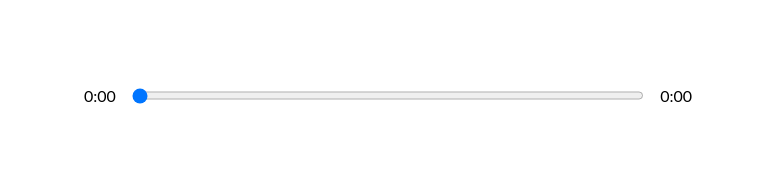
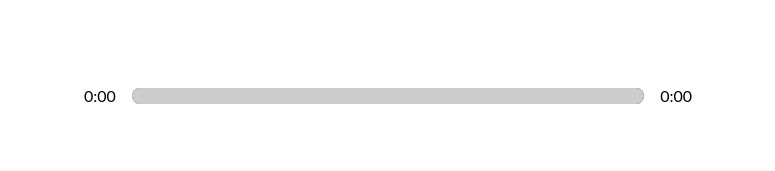
Before and after one commit to shallihan/react-music-player, a React (Create React App) app: page / in a window 1280 px wide. Shown: the part 490-661 px from the top of the page, without its empty margins (252-1027 px from the left). Built offline with nearby package versions, Linux system fonts and the light colour scheme; the HTML template or start-up script is replaced by a standard one.

Commit message:
customising input slider

```diff
--- a/src/App.js
+++ b/src/App.js
@@ -3,7 +3,7 @@
 import Song from './components/Song';
 import Library from './components/Library';
 import Navigation from './components/Navigation';
-import data from './util';
+import data from './data';
 
 import "./styles/app.scss";
 
@@ -11,19 +11,28 @@
    // References
   const audioReference = useRef(null);
   // State
-  const [songs, setSongs] = useState(data());
-  const [currentSong, setCurrentSong] = useState(songs[0]);
+  const [ songs, setSongs ] = useState(data());
+  const [ currentSong, setCurrentSong ] = useState(songs[0]);
   const [ isPlaying, setIsPlaying ] = useState(false);
   const [ libraryStatus, setLibraryStatus ] = useState(false);
   const [ songInfo, setSongInfo ] = useState({
     currentTime: 0,
-    duration: 0
+    duration: 0,
+    animationPercentage: 0
   });
 
   const timeUpdateHandler = (e) => {
     const current = e.target.currentTime;
     const duration = e.target.duration;
-    setSongInfo({ ...songInfo, currentTime: current, duration: duration});
+    // Calculate animation percentage
+    const roundedCurrent = Math.round(current);
+    const roundedDuration = Math.round(duration);
+    const animation = Math.round((roundedCurrent / roundedDuration) * 100);
+    setSongInfo({
+      ...songInfo,
+      currentTime: current,
+      duration: duration,
+      animationPercentage: animation});
   }
 
   return (
--- a/src/components/LibrarySong.js
+++ b/src/components/LibrarySong.js
@@ -1,4 +1,5 @@
 import React from 'react';
+import { playAudio } from '../util';
 
 const LibrarySong = ({ song, songs, setCurrentSong, audioReference, isPlaying, setSongs, id}) => {
 
@@ -21,16 +22,8 @@
         setSongs(newSongs);
 
         // Check if the song is playing
-        if(isPlaying) {
-            const playPromise = audioReference.current.play();
-            if (playPromise !== undefined) {
-                playPromise.then((audio) => {
-                    audioReference.current.play();
-                })
-            }
-        }
+        playAudio(isPlaying, audioReference);
     };
-
     return (
         <div
             onClick={songSelectHandler}
--- a/src/components/Player.js
+++ b/src/components/Player.js
@@ -1,6 +1,7 @@
 import React, { useEffect } from 'react';
 import { FontAwesomeIcon } from "@fortawesome/react-fontawesome";
 import { faPlay, faPause, faAngleLeft, faAngleRight } from "@fortawesome/free-solid-svg-icons";
+import { playAudio } from '../util';
 
 const Player = ({ songs, setSongs, setCurrentSong, currentSong, isPlaying, setIsPlaying, audioReference, songInfo, setSongInfo }) => {
     // Event handlers
@@ -51,23 +52,33 @@
         if(direction === 'skip-back') {
             if((currentIndex - 1) % songs.length === -1) {
                 setCurrentSong(songs[songs.length -1]);
+                playAudio(isPlaying, audioReference);
                 return;
             }
             setCurrentSong(songs[(currentIndex - 1) % songs.length]);
         }
+        playAudio(isPlaying, audioReference);
+    };
+
+    // Add styles
+    const trackAnim =  {
+        transform: `translateX(${songInfo.animationPercentage}%)`
     };
 
     return (
         <div className="player">
             <div className="time-control">
                 <p>{getTime(songInfo.currentTime)}</p>
+                <div style={{ background: `linear-gradient(to right, ${currentSong.color[0]},${currentSong.color[1]})`, }} className="track">
                     <input
                         type="range"
                         min={0}
-                    max={songInfo.duration}
+                        max={songInfo.duration || 0}
                         value={songInfo.currentTime}
                         onChange={dragHandler}
                     />
+                    <div style={trackAnim} className="animate-track"></div>
+                </div>
                 <p>{getTime(songInfo.duration || 0)}</p>
             </div>
             <div className="play-control">
--- /dev/null
+++ b/src/data.js
@@ -0,0 +1,89 @@
+import { v4 as uuidv4 }  from "uuid";
+
+const chillHop = () => {
+    return [
+        {
+            name: "Going Back",
+            artist: "Swørn",
+            cover: "https://chillhop.com/wp-content/uploads/2020/10/737bb830d34592344eb4a2a1d2c006cdbfc811d9-1024x1024.jpg",
+            color: ['#345561', '#2F3C5E'],
+            audio: "https://mp3.chillhop.com/serve.php/?mp3=10310",
+            id: uuidv4(),
+            active: true
+        },
+        {
+            name: "Blur",
+            artist: "Arbour, G Mills",
+            cover: "https://chillhop.com/wp-content/uploads/2020/05/be399329e137d6d507393565bacd8e9193c44b07-1024x1024.jpg",
+            color: ['#3E1F43', '#7C1336'],
+            audio: "https://mp3.chillhop.com/serve.php/?mp3=8991",
+            id: uuidv4(),
+            active: false,
+        },
+        {
+            name: "Truthful",
+            artist: "Slo Loris",
+            cover: "https://chillhop.com/wp-content/uploads/2020/05/be399329e137d6d507393565bacd8e9193c44b07-1024x1024.jpg",
+            color: ['#3E1F43', '#7C1336'],
+            audio: "https://mp3.chillhop.com/serve.php/?mp3=9735",
+            id: uuidv4(),
+            active: false,
+        },
+        {
+            name: "Hau Nalu",
+            artist: "FloFilz, Kostral One",
+            cover: "https://chillhop.com/wp-content/uploads/2020/10/0e5bb63f838ff92eeac142aae944e9f678df13c9-1024x1024.jpg",
+            color: ['#E6C7D5', '#3E377C'],
+            audio: "https://mp3.chillhop.com/serve.php/?mp3=10334",
+            id: uuidv4(),
+            active: false,
+        },
+        {
+            name: "Spring",
+            artist: "D0d",
+            cover: "https://chillhop.com/wp-content/uploads/2021/02/08cbb0848f669e1bd8b5a5152c4b7d20edf1b499-1024x1024.jpg",
+            color: ['#764541', '#AB7452'],
+            audio: "https://mp3.chillhop.com/serve.php/?mp3=9663",
+            id: uuidv4(),
+            active: false,
+        },
+        {
+            name: "There and Back",
+            artist: "Shopan",
+            cover: "https://chillhop.com/wp-content/uploads/2020/10/0e5bb63f838ff92eeac142aae944e9f678df13c9-1024x1024.jpg",
+            color: ['#E6C7D5', '#3E377C'],
+            audio: "https://mp3.chillhop.com/serve.php/?mp3=10311",
+            id: uuidv4(),
+            active: false,
+        },
+        {
+            name: "Sunrise Hike",
+            artist: "Ruck P",
+            cover: "https://uploads-ssl.webflow.com/5fc4bca9bd65e8f2bf87f576/604b79c66576a156c11c72f5_80Runaway---Square-Spring21-p-2000.jpeg",
+            color: ['#F7B88B', '#8E3345'],
+            audio: "https://mp3.chillhop.com/serve.php/?mp3=12134",
+            id: uuidv4(),
+            active: false,
+        },
+        {
+            name: "New Horizons",
+            artist: "Nymano, Epektase",
+            cover: "https://chillhop.com/wp-content/uploads/2020/09/09fb436604242df99f84b9f359acb046e40d2e9e-1024x1024.jpg",
+            color: ['#665A84', '#F0A296'],
+            audio: "https://mp3.chillhop.com/serve.php/?mp3=10142",
+            id: uuidv4(),
+            active: false
+        },
+        {
+            name: "5 am",
+            artist: "Ruck P, Shuko",
+            cover: "https://chillhop.com/wp-content/uploads/2020/10/0e5bb63f838ff92eeac142aae944e9f678df13c9-1024x1024.jpg",
+            color: ['#E6C7D5', '#3E377C'],
+            audio: "https://mp3.chillhop.com/serve.php/?mp3=10309",
+            id: uuidv4(),
+            active: false,
+        },
+    ];
+}
+
+export default chillHop;
--- a/src/styles/_player.scss
+++ b/src/styles/_player.scss
@@ -9,9 +9,12 @@
 .time-control {
     width: 50%;
     display: flex;
+    align-items: center;
     input {
         width: 100%;
-        padding: 1rem 0;
+        -webkit-appearance: none;
+        background: transparent;
+        cursor: pointer;
     }
     p {
         padding: 1rem;
@@ -19,7 +22,7 @@
 }
 
 .play-control {
-    width: 30%;
+    width: 40%;
     display: flex;
     justify-content: space-between;
     align-items: center;
@@ -28,3 +31,34 @@
         cursor: pointer;
     }
 }
+
+.track {
+    background: lightblue;
+    width: 100%;
+    height: 1rem;
+    position: relative;
+    border-radius: 1rem;
+    overflow: hidden;
+  }
+
+  .animate-track {
+    background: rgb(204, 204, 204);
+    width: 100%;
+    height: 100%;
+    position: absolute;
+    top: 0;
+    left: 0;
+    transform: translateX(0%);
+    padding: 1rem;
+    pointer-events: none;
+  }
+
+  input[type="range"]:focus {
+    outline: none;
+  }
+
+  input[type="range"]::-webkit-slider-thumb {
+    -webkit-appearance: none;
+    height: 16px;
+    width: 16px;
+  }
```
Also changed, not shown: src/util.js (+10 -89 lines). Lines whose indentation alone changed are shown as unchanged.
